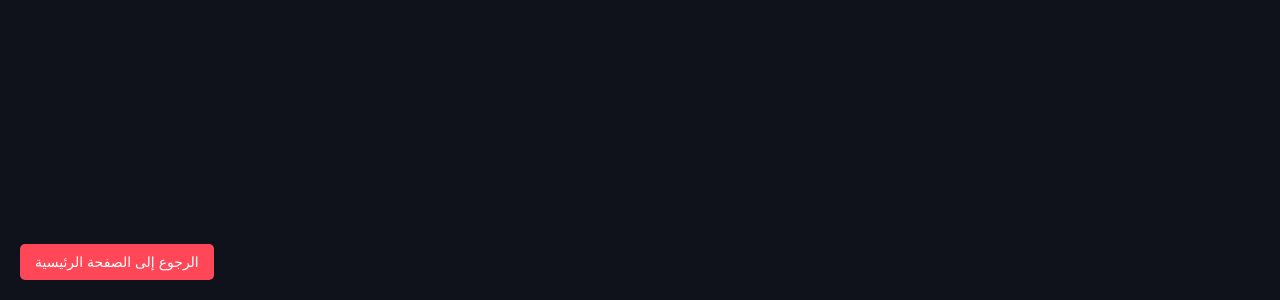
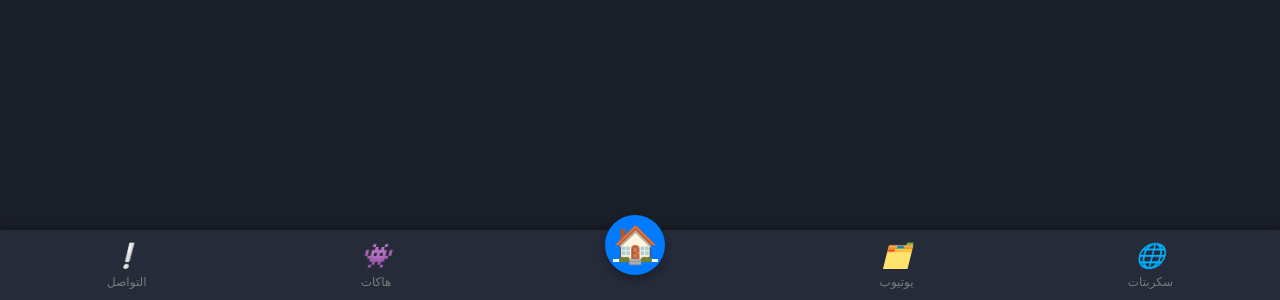
Before and after one commit to HemaTechno/S-script, a plain HTML site: page Public-Scripts.html in a window 1280 px wide. Shown: the part 500-800 px from the top of the page. Drawn offline with Linux system fonts and the light colour scheme; no server answers.

Commit message:
Update Public-Scripts.html

```diff
--- a/Public-Scripts.html
+++ b/Public-Scripts.html
@@ -1,152 +1,204 @@
 <!DOCTYPE html>
-<html lang="en">
+<html lang="ar">
 <head>
+    <meta charset="UTF-8">
+    <meta name="viewport" content="width=device-width, initial-scale=1.0">
+    <meta name="description" content="أفضل موقع يقدم شروحات و سكربتات و هاكات روبلوكس.">
+    <meta name="keywords" content="هيما تيك, روبلوكس, شروحات, سكربتات, هاكات">
+    <meta name="author" content="Hema_Tech1">
+    <meta property="og:image" content="https://media.discordapp.net/attachments/1135848559607021680/1286131920039579658/20240918_221032.jpg?ex=66eccb30&is=66eb79b0&hm=7b5976954e142b8700d8b28b810d6450e2569109ff455be3dda0b7e2453101f0&">
+    <title>Scripts</title>
+    <style>
+        * {
+            margin: 0;
+            padding: 0;
+            box-sizing: border-box;
+        }
 
-	<script data-cfasync="false" src="//dcbbwymp1bhlf.cloudfront.net/?wbbcd=1097726"></script>
-<script data-cfasync="false" src="//dcbbwymp1bhlf.cloudfront.net/?wbbcd=1097724"></script>
+        html, body {
+    overflow-x: hidden; /* منع التحرك الأفقي */
+    width: 100%;
+    margin: 0;
+    padding: 0;
+    }
 
 
+        body {
+            font-family: 'Arial', sans-serif;
+            background-color: #1a1e27;
+            color: #fff;
+            direction: rtl;
+            text-align: right;
+            min-height: 100vh;
+            display: flex;
+            flex-direction: column;
+            justify-content: center; /* لجعل المحتوى في وسط الصفحة عموديًا */
+            align-items: center; /* لجعل المحتوى في وسط الصفحة أفقيًا */
+        }
 
- <script data-cfasync="false" src="//dcbbwymp1bhlf.cloudfront.net/?wbbcd=1097722"></script>
+#boxContainer {
+    display: flex;
+    flex-direction: column;
+    gap: 20px; /* المسافة بين المربعات */
+    padding: 20px; /* المسافة من الأعلى والأسفل والجوانب */
+    width: 100%; /* جعل الحاوية بعرض الشاشة بالكامل */
+    margin: 0; /* إزالة الهوامش */
+}
 
-<script type="text/javascript" async src="https://platform.foremedia.net/code/54124/analytics"></script>
-
-
-    <meta name="description" content="أفضل موقع يقدم شروحات و سكربتات و هاكات روبلوكس.">
-    <meta name="keywords" content="هيما تيك, روبلوكس, شروحات, سكربتات, هاكات">
-    <meta property="og:image" content="https://media.discordapp.net/attachments/1135848559607021680/1286131920039579658/20240918_221032.jpg?ex=66eccb30&is=66eb79b0&hm=7b5976954e142b8700d8b28b810d6450e2569109ff455be3dda0b7e2453101f0&">
-    <meta name="author" content="Hema_Tech1">
+.container {
+    background-color: #2c3140;
+    border-radius: 12px;
+    padding: 20px; /* المسافة داخل المربع */
+    box-shadow: 0px 6px 12px rgba(0, 0, 0, 0.4);
+    transition: transform 0.3s, box-shadow 0.3s;
+    width: 100%; /* اجعل المربعات تأخذ عرض الحاوية بالكامل */
+    margin: 0; /* إزالة أي هوامش إضافية */
+    /* تضمن أن المربعات تكون داخل الحواف */
+    max-width: 100%; /* تأكد من أن العرض لا يتجاوز 100% */
+}
 
 
 
 
-<meta name="description" content="أفضل موقع يقدم شروحات و سكربتات و هاكات روبلوكس.">
-    <meta name="keywords" content="هيما تيك, روبلوكس, شروحات, سكربتات, هاكات">
-    <meta property="og:image" content="https://media.discordapp.net/attachments/1135848559607021680/1286131920039579658/20240918_221032.jpg?ex=66eccb30&is=66eb79b0&hm=7b5976954e142b8700d8b28b810d6450e2569109ff455be3dda0b7e2453101f0&">
-    <meta name="author" content="Hema_Tech1">
-
-    <meta charset="UTF-8">
-    <meta name="viewport" content="width=device-width, initial-scale=1.0">
-    <title>Scripts</title>
-    <style>
-        body {
-            font-family: 'Segoe UI', Tahoma, Geneva, Verdana, sans-serif;
-            background-color: #10121b;
-            color: #ffffff;
-            display: flex;
-            justify-content: center;
-            align-items: center;
-            min-height: 100vh;
-            margin: 0;
-            padding: 0 0.5rem;
-            position: relative;
-        }
-        #boxContainer {
-            display: flex;
-            flex-direction: column;
-            gap: 20px;
-            width: 100%;
-            max-width: 360px;
-        }
-        .container {
-            background-color: #1a1c2d;
-            padding: 15px;
-            border-radius: 12px;
-            text-align: center;
-            box-shadow: 0 0 15px rgba(0, 0, 0, 0.6);
-            border: 1px solid #3a3b58;
-            transition: transform 0.3s, box-shadow 0.3s;
-        }
         .container:hover {
             transform: translateY(-5px);
-            box-shadow: 0 0 20px rgba(0, 0, 0, 0.8);
+            box-shadow: 0px 8px 20px rgba(0, 0, 0, 0.6);
         }
+
         .status h1 {
-            font-size: 18px;
+            font-size: 1.5em;
             margin-bottom: 8px;
             color: #f1f1f1;
         }
+
         .status p {
-            font-size: 14px;
+            font-size: 1.1em;
             color: #d4d4d4;
             margin-bottom: 15px;
         }
-        .icon {
-            display: block;
-            width: 100%;
-            height: auto;
-            border-radius: 8px;
-            margin-bottom: 15px;
-            border: 1px solid #ffffff;
-        }
+
         .key-container {
-            background-color: #27293d;
-            padding: 10px;
+            background-color: #3a3b58;
+            padding: 15px;
             border-radius: 8px;
             border: 1px solid #4e4e50;
             margin-bottom: 10px;
         }
+
         .key-container p {
-            font-size: 12px;
             word-wrap: break-word;
+            font-size: 14px;
             color: #e1e1e1;
         }
+
         button {
-            background-color: #ff4757;
-            color: #ffffff;
+            background-color: #007bff;
+            color: white;
             border: none;
-            padding: 8px 12px;
+            padding: 10px 15px;
             border-radius: 5px;
             cursor: pointer;
             font-size: 14px;
             transition: background-color 0.3s;
         }
+
         button:hover {
-            background-color: #e84118;
+            background-color: #0056b3;
         }
-        .footer {
-            margin-top: 15px;
-        }
+
         .footer a {
             color: #6ab04c;
             text-decoration: none;
             margin: 0 8px;
             font-size: 12px;
         }
+
         .footer a:hover {
             text-decoration: underline;
         }
-        /* زر الرجوع للصفحة الرئيسية */
-        #backHome {
+
+        /* شريط التنقل السفلي */
+        .navbar {
+            background-color: #252b39;
+            padding: 10px 0;
+            display: flex;
+            justify-content: space-around;
+            align-items: center;
             position: fixed;
-            bottom: 20px;
-            left: 20px;
-            background-color: #FF4757;
-            color: #ffffff;
+            bottom: 0;
+            width: 100%;
+            height: 70px;
+            box-shadow: 0px -4px 6px rgba(0, 0, 0, 0.2);
+        }
+
+        .navbar-item {
+            display: flex;
+            flex-direction: column;
+            align-items: center;
+            color: #7a7a7a;
+            font-size: 12px;
+            text-decoration: none; /* إلغاء الخطوط تحت النص */
+            transition: color 0.3s ease;
+        }
+
+        .navbar-item i {
+            font-size: 24px;
+            margin-bottom: 5px;
+        }
+
+        .navbar-item.active,
+        .navbar-item:hover {
+            color: #007bff;
+        }
+
+        .add-btn {
+            background-color: #007bff;
+            color: white;
             border: none;
-            padding: 10px 15px;
-            border-radius: 5px;
+            width: 60px;
+            height: 60px;
+            border-radius: 50%;
+            font-size: 36px;
+            display: flex;
+            justify-content: center;
+            align-items: center;
             cursor: pointer;
-            font-size: 14px;
-            transition: background-color 0.3s, transform 0.3s;
+            box-shadow: 0px 4px 10px rgba(0, 0, 0, 0.3);
+            margin-top: -40px;
         }
-        #backHome:hover {
-            background-color: #44bd32;
-            transform: translateY(-3px);
+
+        .add-btn:hover {
+            background-color: #0056b3;
+            box-shadow: 0px 6px 12px rgba(0, 0, 0, 0.4);
         }
+
     </style>
 </head>
 <body>
 
-
-
-
-
-
     <div id="boxContainer"></div>
 
-    <!-- زر الرجوع للصفحة الرئيسية -->
-    <button id="backHome" onclick="goToHome()">الرجوع إلى الصفحة الرئيسية</button>
+    <!-- شريط التنقل السفلي -->
+<div class="navbar">
+    <a href="scribts.html" class="navbar-item">
+        <i class="navbar-icon">🌐</i>
+        <span>سكربتات</span>
+    </a>
+    <a href="scripts.html" class="navbar-item">
+        <i class="navbar-icon">🗂️</i>
+        <span>يوتيوب</span>
+    </a>
+    <a href="index.html" class="add-btn">🏠</a> <!-- تغيير هنا -->
+    <a href="hack.html" class="navbar-item">
+        <i class="navbar-icon">👾</i>
+        <span>هاكات</span>
+    </a>
+    <a href="profile.html" class="navbar-item">
+        <i class="navbar-icon">❕</i>
+        <span>التواصل</span>
+    </a>
+</div>
+
 
     <script>
         // الدالة التي تضيف المربعات إلى الصفحة
@@ -160,7 +212,6 @@
 
                 container.innerHTML = `
                     <div class="status">
-
                         <h1>${box.title}</h1>
                         <p>${box.description}</p>
                     </div>
@@ -209,28 +260,14 @@
                 });
         }
 
-        // دالة الانتقال إلى الصفحة الرئيسية
-        function goToHome() {
-            window.location.href = 'index.html'; // عدل الرابط إلى الصفحة الرئيسية
-        }
-
-        // الانتقال إلى المربع المحدد بناءً على الرقم في الرابط
-        function scrollToBox() {
-            const hash = window.location.hash.substring(1);
-            const boxElement = document.getElementById(`box-${hash}`);
-            if (boxElement) {
-                boxElement.scrollIntoView({ behavior: 'smooth' });
-            }
-        }
-
         // تحميل البيانات من ملف JSON واستدعاء الدالة لإنشاء المربعات
-        fetch('sc.json')
+        fetch('public.json')
             .then(response => response.json())
             .then(data => {
                 createBoxes(data);
-                scrollToBox(); // الانتقال إلى المربع المحدد عند تحميل الصفحة
             })
             .catch(error => console.error('Error loading data:', error));
     </script>
+
 </body>
 </html>
```
